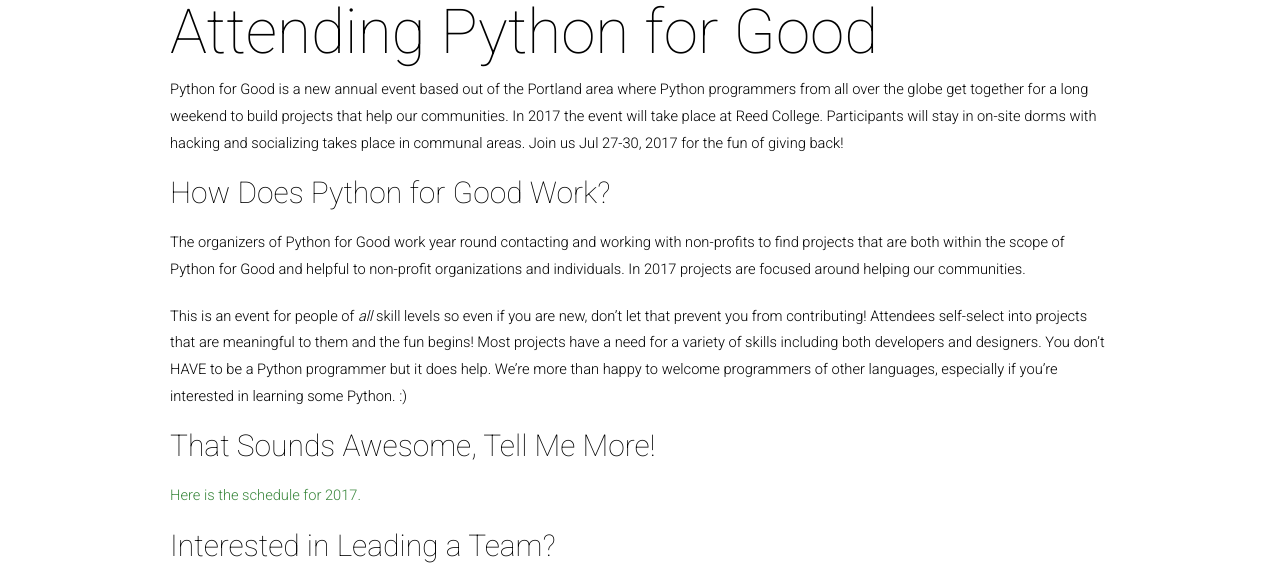
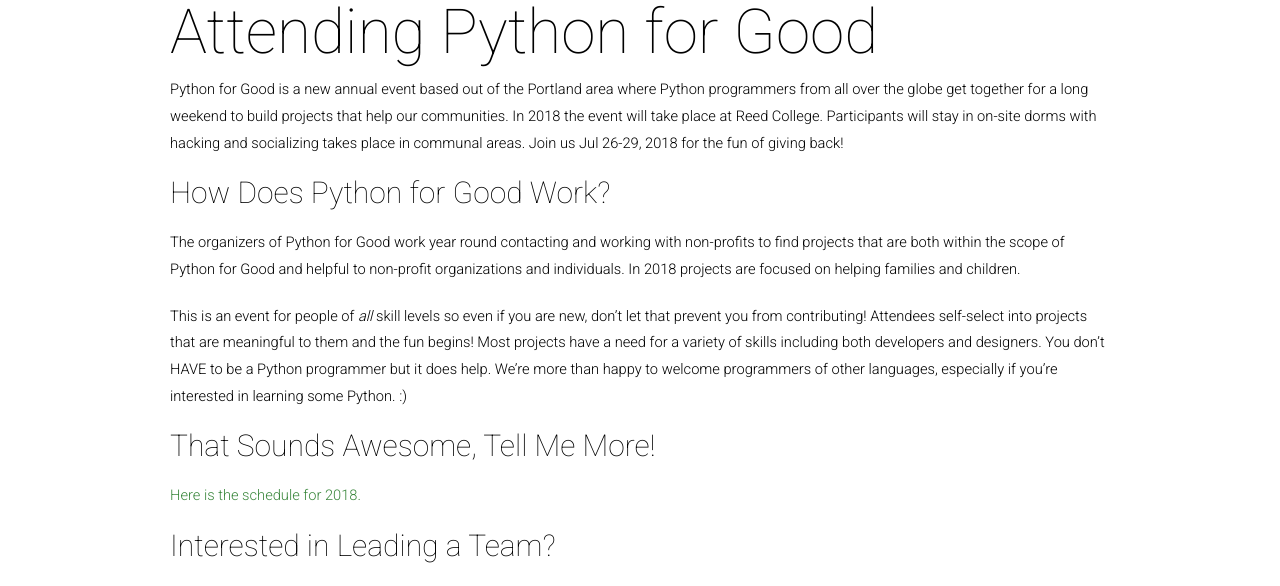
Before and after one commit to seanmarcia/pythonforgood.org, a Jekyll site: the page built from attend.md, in a window 1280 px wide and 1234 px high. Shown: the part 148-734 px from the top of the window. Built offline with Jekyll 4.4.1, drawn with Linux system fonts in a browser that asks for light colours; our own code applies the rules of GitHub Pages for plain Markdown files.

Commit message:
Update info for 2018

```diff
--- a/_includes/header.html
+++ b/_includes/header.html
@@ -17,7 +17,7 @@
           <ul class="dropdown-menu">
             <li><a href="https://ti.to/codeforgood/code-for-good">Register</a></li>
             <li><a href="/faq">FAQ</a></li>
-            <li><a href="/2017">2017 Schedule</a></li>
+            <li><a href="/2018">2018 Schedule</a></li>
             <li><a href="/attend">General Info</a></li>
           </ul>
         </li>
--- a/attend.md
+++ b/attend.md
@@ -3,17 +3,17 @@
 ---
 ### Attending Python for Good
 
-Python for Good is a new annual event based out of the Portland area where Python programmers from all over the globe get together for a long weekend to build projects that help our communities. In 2017 the event will take place at Reed College. Participants will stay in on-site dorms with hacking and socializing takes place in communal areas. Join us Jul 27-30, 2017 for the fun of giving back!
+Python for Good is a new annual event based out of the Portland area where Python programmers from all over the globe get together for a long weekend to build projects that help our communities. In 2018 the event will take place at Reed College. Participants will stay in on-site dorms with hacking and socializing takes place in communal areas. Join us Jul 26-29, 2018 for the fun of giving back!
 
 ###### How Does Python for Good Work?
 
-The organizers of Python for Good work year round contacting and working with non-profits to find projects that are both within the scope of Python for Good and helpful to non-profit organizations and individuals. In 2017 projects are focused around helping our communities.
+The organizers of Python for Good work year round contacting and working with non-profits to find projects that are both within the scope of Python for Good and helpful to non-profit organizations and individuals. In 2018 projects are focused on helping families and children.
 
 This is an event for people of *all* skill levels so even if you are new, don't let that prevent you from contributing! Attendees self-select into projects that are meaningful to them and the fun begins! Most projects have a need for a variety of skills including both developers and designers. You don't HAVE to be a Python programmer but it does help. We're more than happy to welcome programmers of other languages, especially if you're interested in learning some Python. :)
 
 ###### That Sounds Awesome, Tell Me More!
 
-[Here is the schedule for 2017.](/2017.html)
+[Here is the schedule for 2018.](/2017.html)
 
 <!-- Here is what actual attendees have written about the event: -->
 
--- a/index.html
+++ b/index.html
@@ -60,7 +60,7 @@
               <p>
                 Python for Good is an annual event based out of the Portland area
                 where Python programmers from all over the globe get together for a
-                long weekend to build projects that help our communities. In 2017
+                long weekend to build projects that help our communities. In 2018
                 the event will take place in Portland, OR, at <a
                 href="http://reed.edu/">Reed College</a>. Participants stay in
                 on-site dorms; hacking and socializing takes place in communal areas.
@@ -79,7 +79,7 @@
             <div class="col-md-6 col-sm-6 text-left animated hiding" data-animation="fadeInRight" data-delay="500">
               <h6>Down to Business</h6>
               <p>
-                Projects in 2017 will be focused on issues facing our communities. We have some great projects lined up but we need more! We need YOU to help us find other great projects - suggest a project below! Project details, including available teams to join, will be announced to attendees around the beginning of July. Team leads will get information on projects at the end of May.
+                Projects in 2018 will be focused on issues facing families and children. We have some great projects lined up but we need more! We need YOU to help us find other great projects - suggest a project below! Project details, including available teams to join, will be announced to attendees around the beginning of July. Team leads will get information on projects at the end of May.
               </p>
 
                 <a class="btn btn-sm btn-primary" href="https://docs.google.com/forms/d/e/1FAIpQLSeDhmp0I_qW08biCxt0uMwvAkWmLvwkWefZ4_Yt9NgEASKBrA/viewform">Suggest a Project</a>
```
Also changed, not shown: faq.md (+2 -5 lines), team-leads.md (+4 -4 lines).
